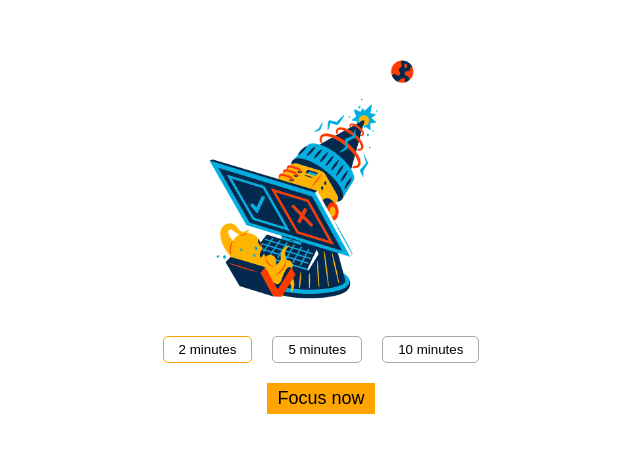
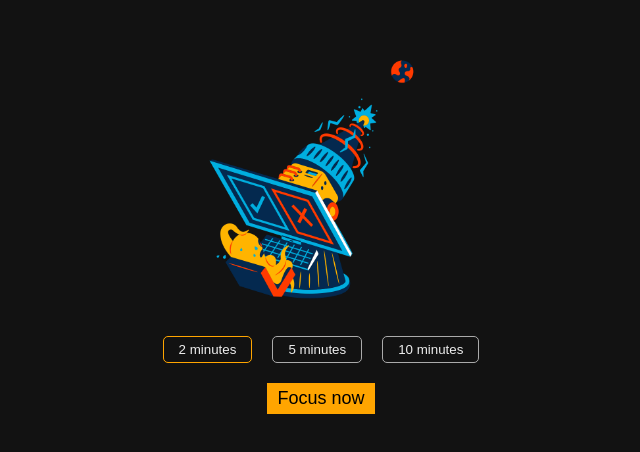
Before and after one commit to achuthhadnoor/focus, a Next.js app: page / in a window 1280 px wide. Shown: the part 180-632 px from the top of the page, without its empty margins (319-959 px from the left). Built offline with nearby package versions, Linux system fonts and the light colour scheme.

Commit message:
darkmode and fullscreen support

```diff
--- a/package.json
+++ b/package.json
@@ -11,6 +11,7 @@
     "next": "10.0.3",
     "react": "17.0.1",
     "react-dom": "17.0.1",
+    "react-full-screen": "^0.3.1",
     "react-icons-kit": "^1.3.1"
   }
 }
--- a/pages/index.js
+++ b/pages/index.js
@@ -57,7 +57,10 @@ export default function Home() {
             setRunning(false);
             setisMoved(false);
             clearInterval(interval);
-
+        }
+        else {
+            setisMoved(false);
+            clearInterval(interval);
         }
     }
     return (
@@ -73,9 +76,11 @@ export default function Home() {
                 <meta name="theme-color" content="#fff"></meta>
             </Head>
             {isMoved && <button className={styles.button} onClick={() => {
-                setisMoved(false);
-            clearInterval(interval);
-                setisRunning(false);
+                document.exitFullscreen().then(() => {
+                    setisMoved(false);
+                    clearInterval(interval);
+                    setisRunning(false);
+                })
             }}> <Icon icon={x} /></button>}
             {isRunning &&
                 <>
@@ -129,8 +134,10 @@ export default function Home() {
                 </div>
                 <button
                     onClick={() => {
-                        setisRunning((wasrunning) => !wasrunning);
-                        startCounter();
+                        document.documentElement.requestFullscreen().then(() => {
+                            setisRunning((wasrunning) => !wasrunning);
+                            startCounter();
+                        })
                     }}
                     style={{
                         marginTop: "10px",
--- a/styles/Home.module.css
+++ b/styles/Home.module.css
@@ -15,6 +15,7 @@
   border: 1px solid orange;
   border-radius: 5px;
   margin: 10px;
+  color:#eee;
 }
 .container {
   min-height: 100vh;
@@ -23,6 +24,8 @@
   flex-direction: column;
   justify-content: center;
   align-items: center;
+  background:#121212;
+  color:#eee;
 }
 
 .main {
```
Also changed, not shown: 1 other file (tests, documents, lock files or other folders).
